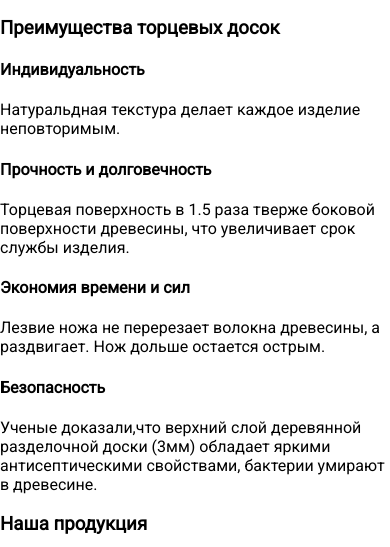
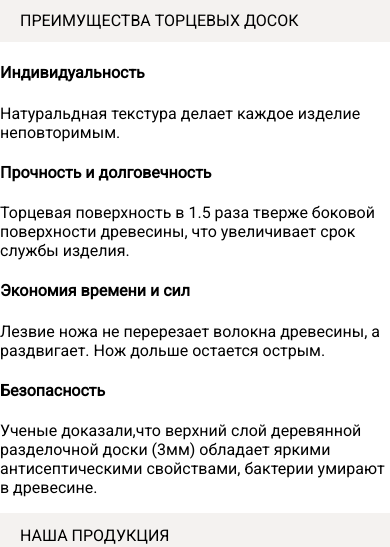
Before and after one commit to Elizvladi/diploma-torec, a plain HTML site: page index.html in a window 390 px wide. Shown: the part 675-1222 px from the top of the page. Drawn offline with Linux system fonts and the light colour scheme.

Commit message:
Update style.css

```diff
--- a/css/style.css
+++ b/css/style.css
@@ -56,7 +56,33 @@ h1 {
     width: 100%;
 }
 
+h3  {
+  width: 100%;
+  text-transform: uppercase;
+  color: #000000;
+  background-color: #F4F2F0;
+  font-family: Roboto;
+  font-style: normal;
+  font-weight: 200;
+  display: flex;
+  align-items: center;
+  margin: 0;
+  padding-left: 20px;
+}
+
+h3.question__title, h3.offer__title {
+
+  background-color: no;
+  align-items: center;
+}
+
+
+
 @media (max-width: 475px) {
+  body {
+    min-width: 375px;
+  }
+
   .txt__logo {
     font-size: 14px;
   }
@@ -66,13 +92,18 @@ h1 {
   }
 
   h1 {
-position: absolute;
-left: 20px;
-top: 471px;
-
+  position: absolute;
+  left: 20px;
+  top: 471px;
+  color: #FFFFFF;
   text-align: right;
   font-size: 48px;
   }
+
+  h3 {
+  height: 44px;
+  font-size: 16px;
+}
 
   .logo {
     margin-top: 8px;
```
